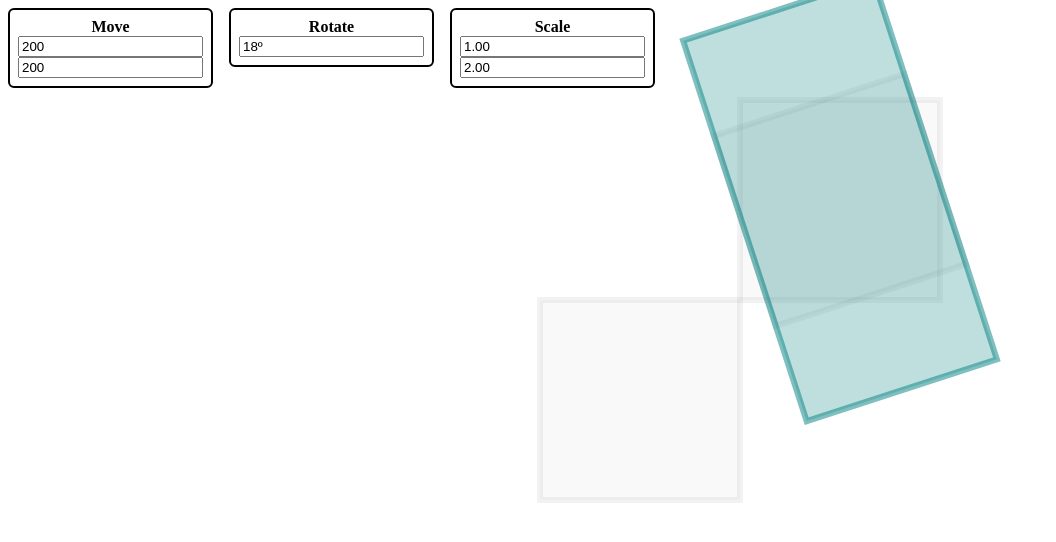
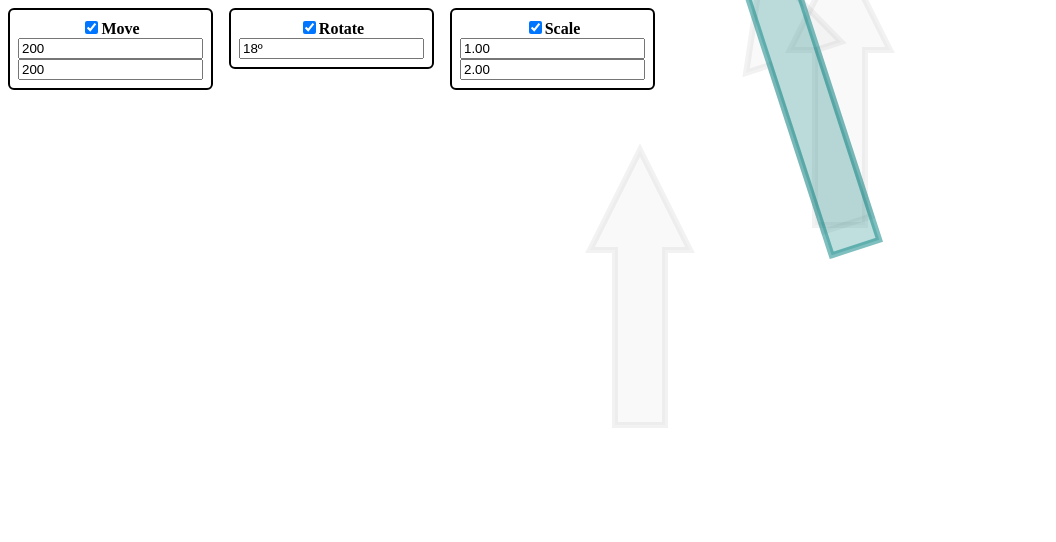
Before and after one commit to slonermike/matrix-sandbox, a React (Vite) app: page / in a window 1280 px wide. Shown: the top 542 px of the page, without its empty margins (0-1056 px from the left). Built offline with nearby package versions, Linux system fonts and the light colour scheme.

Commit message:
Allow transforms to be toggled.

```diff
--- a/src/App.tsx
+++ b/src/App.tsx
@@ -4,7 +4,8 @@ import { TransformList } from "./components/TransformList";
 import { Transform } from "./transform";
 import { useState } from "react";
 
-const SQUARE: vec2[] = [[100, 100], [-100, 100], [-100, -100], [100, -100]]
+//const SQUARE: vec2[] = [[100, 100], [-100, 100], [-100, -100], [100, -100]]
+const ARROW: vec2[] = [[-25, -25], [25, -25], [25, 150], [50, 150], [0, 250], [-50, 150], [-25, 150]]
 
 const App = () => {
   const [transforms, setTransforms] = useState<Transform[]>([])
@@ -12,7 +13,7 @@ const App = () => {
 
   return (
     <div>
-      <Visualizer shape={SQUARE} transforms={transforms} hoveredId={hoveredId} />
+      <Visualizer shape={ARROW} transforms={transforms} hoveredId={hoveredId} />
       <TransformList updateTransforms={setTransforms} transforms={transforms} setHoveredId={setHoveredId} />
     </div>
   )
--- a/src/components/TransformList.tsx
+++ b/src/components/TransformList.tsx
@@ -139,11 +139,18 @@ function TransformItem({t, onMouseOver, onMouseOut, replaceTransform}: ItemProps
     }
   }, [replaceTransform, inputValues, t])
 
+  const onCheck = useCallback((e: ChangeEvent<HTMLInputElement>) => {
+    replaceTransform({
+      ...t,
+      active: e.target.checked
+    })
+  }, [replaceTransform, t])
+
   return <div style={transformStyle}
     onMouseOver={onMouseOver}
     onMouseOut={onMouseOut}
     >
-    <div style={titleStyle}>{t.type}</div>
+    <div style={titleStyle}><input type={'checkbox'} checked={t.active} onChange={onCheck}/>{t.type}</div>
     {inputValues.map((s, index) => <input
       key={index}
       value={s}
--- a/src/transform.ts
+++ b/src/transform.ts
@@ -4,18 +4,21 @@ import { type vec2, mat2d } from "gl-matrix";
 
 interface RotateTransform {
   id: number,
+  active: boolean,
   type: 'rotate',
   radians: number
 }
 
 interface ScaleTransform {
   id: number,
+  active: boolean,
   type: 'scale',
   scale: vec2
 }
 
 interface MoveTransform {
   id: number,
+  active: boolean,
   type: 'move',
   move: vec2
 }
@@ -26,6 +29,9 @@ let idCounter = 0
 
 export function transformToMatrix(transform: Transform): mat2d {
   const m = mat2d.create()
+  if (!transform.active) {
+    return m
+  }
   switch(transform.type) {
     case 'move':
       mat2d.fromTranslation(m, transform.move)
@@ -45,6 +51,7 @@ export function transformToMatrix(transform: Transform): mat2d {
 export function rotate(radians: number): RotateTransform {
   return {
     type: 'rotate',
+    active: true,
     id: idCounter++,
     radians
   }
@@ -53,6 +60,7 @@ export function rotate(radians: number): RotateTransform {
 export function move(move: vec2): MoveTransform {
   return {
     type: 'move',
+    active: true,
     id: idCounter++,
     move
   }
@@ -61,6 +69,7 @@ export function move(move: vec2): MoveTransform {
 export function scale(scale: vec2): ScaleTransform {
   return {
     type: 'scale',
+    active: true,
     id: idCounter++,
     scale
   }
```
